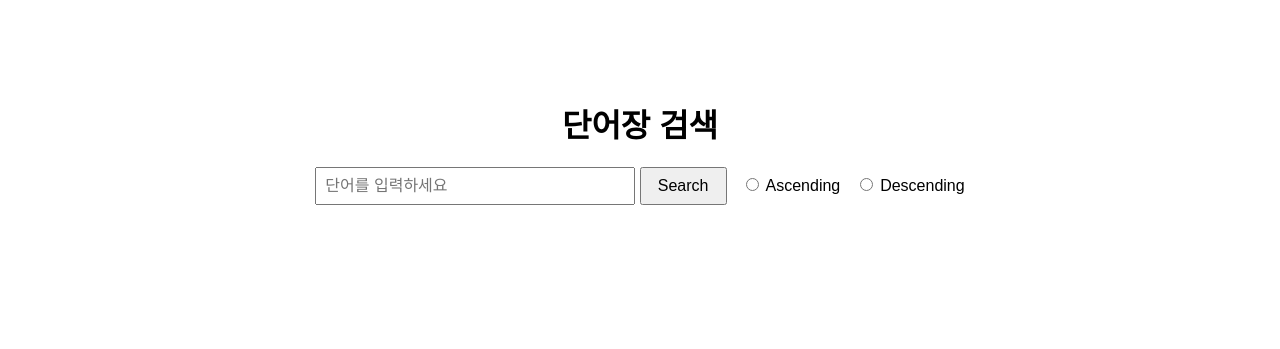
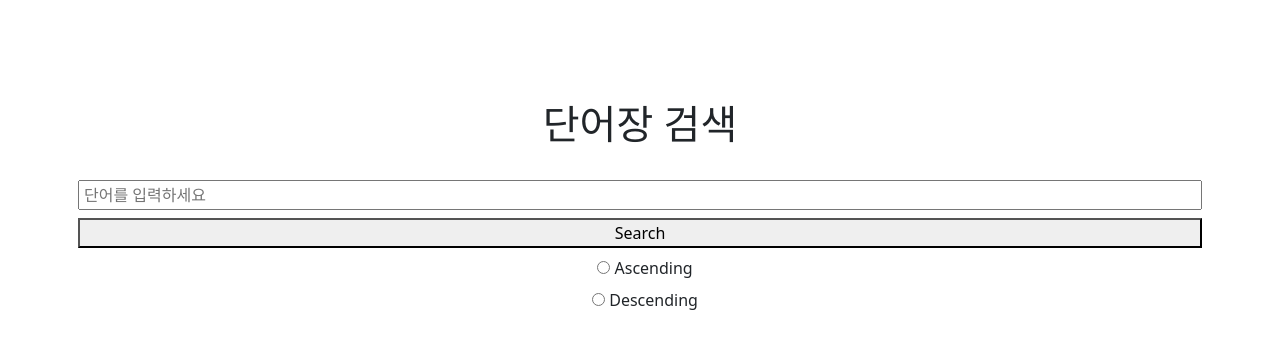
Before and after one commit to JH-Baik30/.sudanbi, a Flask app: page / in a window 1280 px wide. Shown: the top 349 px of the page. Run offline with Flask 3, Linux system fonts and the light colour scheme.

```diff
--- a/requirements.txt
+++ b/requirements.txt
@@ -1,4 +1,4 @@
 flask
 sqlalchemy
-pandas
-openpyxl
+# pandas
+# openpyxl
--- a/templates/search.html
+++ b/templates/search.html
@@ -3,30 +3,25 @@
 <head>
     <meta charset="UTF-8">
     <title>단어 검색</title>
+    <link href="https://cdn.jsdelivr.net/npm/bootstrap@5.3.3/dist/css/bootstrap.min.css" rel="stylesheet">
     <style>
-        body {
-            font-family: sans-serif;
-        }
-        .center-container {
-            text-align: center;
+        .search-section {
             margin-top: 100px;
         }
-        input[type="text"] {
-            padding: 8px;
-            width: 300px;
-            font-size: 16px;
-        }
-        button {
-            padding: 8px 16px;
-            font-size: 16px;
-            cursor: pointer;
+        .result-card {
+            margin-bottom: 1rem;
         }
     </style>
 </head>
 <body>
-    <div class="center-container">
-        <h1>단어장 검색</h1>
-        <form method="get" action="/search" id="search-form">
+    <div class="container text-center search-section">
+        <h1 class="mb-4">단어장 검색</h1>
+
+        <form method="get" action="/search" class="row justify-content-center g-2">
+            <div class="col-md-4">
+
+
+            </div>
             <input type="text" name="q" placeholder="단어를 입력하세요" value="{{ query or '' }}">
 
             <button type="submit">Search</button>
```
Also changed, not shown: README.md (deleted), 1 other file.
